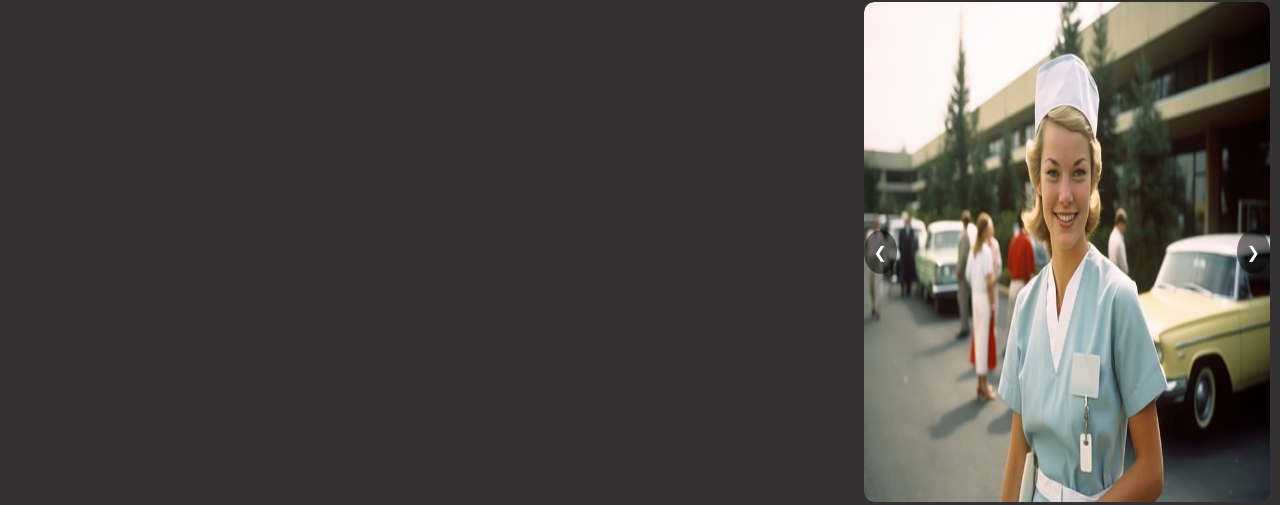
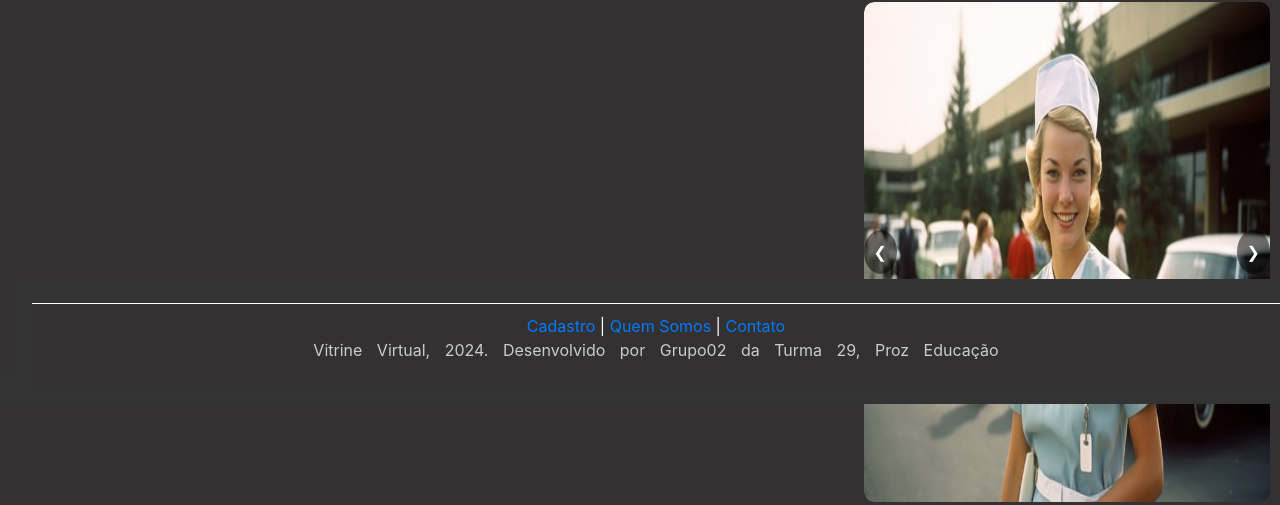
Before and after one commit to viviangermanoo/projeto_final_proz, a plain HTML site: page buscar/Profissionais.html in a window 1280 px wide. Shown: the part 396-901 px from the top of the page. Drawn offline with nearby package versions, Linux system fonts and the light colour scheme.

Commit message:
Update Style_profissionais.css

```diff
--- a/css/Style_profissionais.css
+++ b/css/Style_profissionais.css
@@ -182,9 +182,12 @@ p{
     padding: 15px;
 
 }
-/*footer{
-    position: absolute;
-    bottom: 0;
-    width: 100%;
-   /* height: 2.5rem;*/
-}*/
+footer{
+   position: absolute;
+   bottom: 0;
+   width: 100%;
+   background: #333;
+   color: white;
+   text-align: center;
+   padding: 1rem;
+}
```
